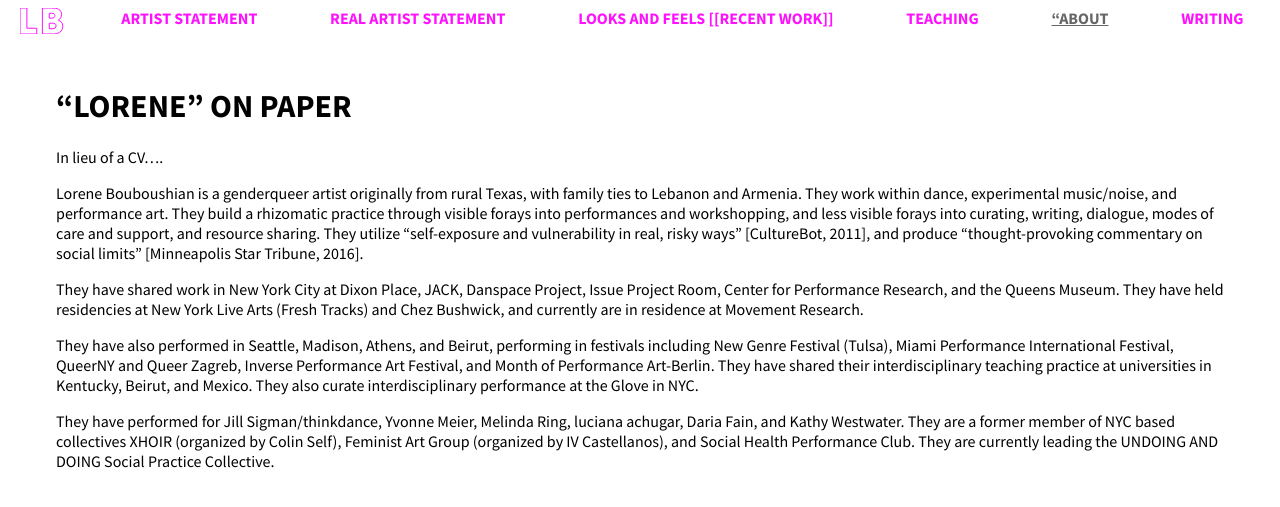
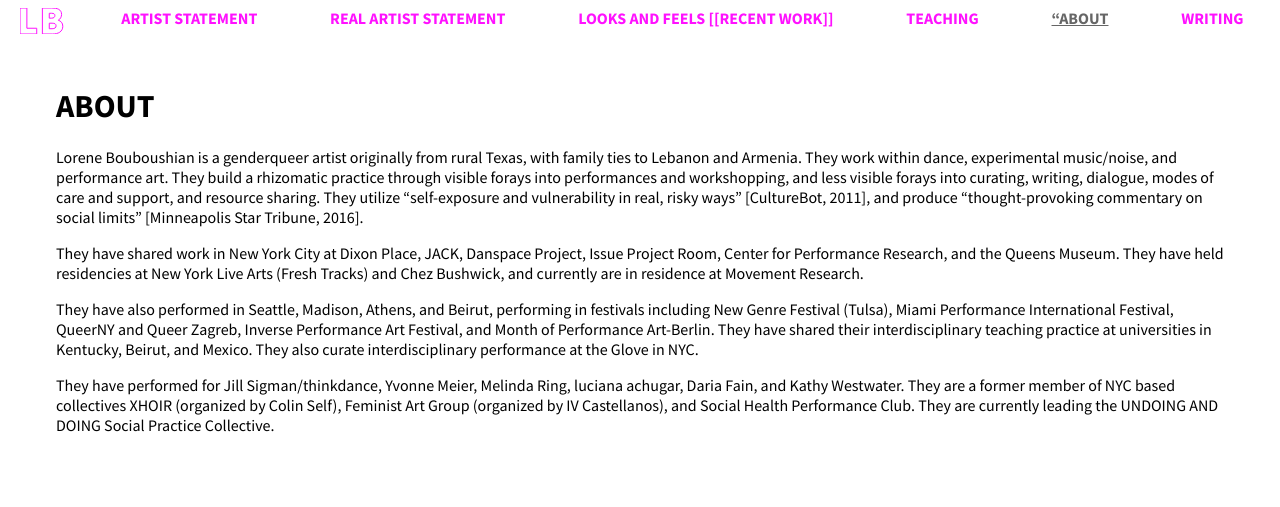
Before and after one commit to lb2410/lorenebouboushian.org, a Jekyll site: the page built from _pages/lorene_on_paper.md, in a window 1280 px wide. Shown: the top 507 px of the page. Built offline with Jekyll 4.4.1, drawn with Linux system fonts in a browser that asks for light colours.

Commit message:
Update lorene_on_paper.md

```diff
--- a/_pages/lorene_on_paper.md
+++ b/_pages/lorene_on_paper.md
@@ -5,8 +5,8 @@ position: 5
 ---
 
 
-# "LORENE" ON PAPER
-In lieu of a CV….
+# ABOUT
+
 
 Lorene Bouboushian is a genderqueer artist originally from rural Texas, with family ties to Lebanon and Armenia. They work within dance, experimental music/noise, and performance art. They build a rhizomatic practice through visible forays into performances and workshopping, and less visible forays into curating, writing, dialogue, modes of care and support, and resource sharing. They utilize  "self-exposure and vulnerability in real, risky ways" [CultureBot, 2011], and produce “thought-provoking commentary on social limits” [Minneapolis Star Tribune, 2016].
 
```
